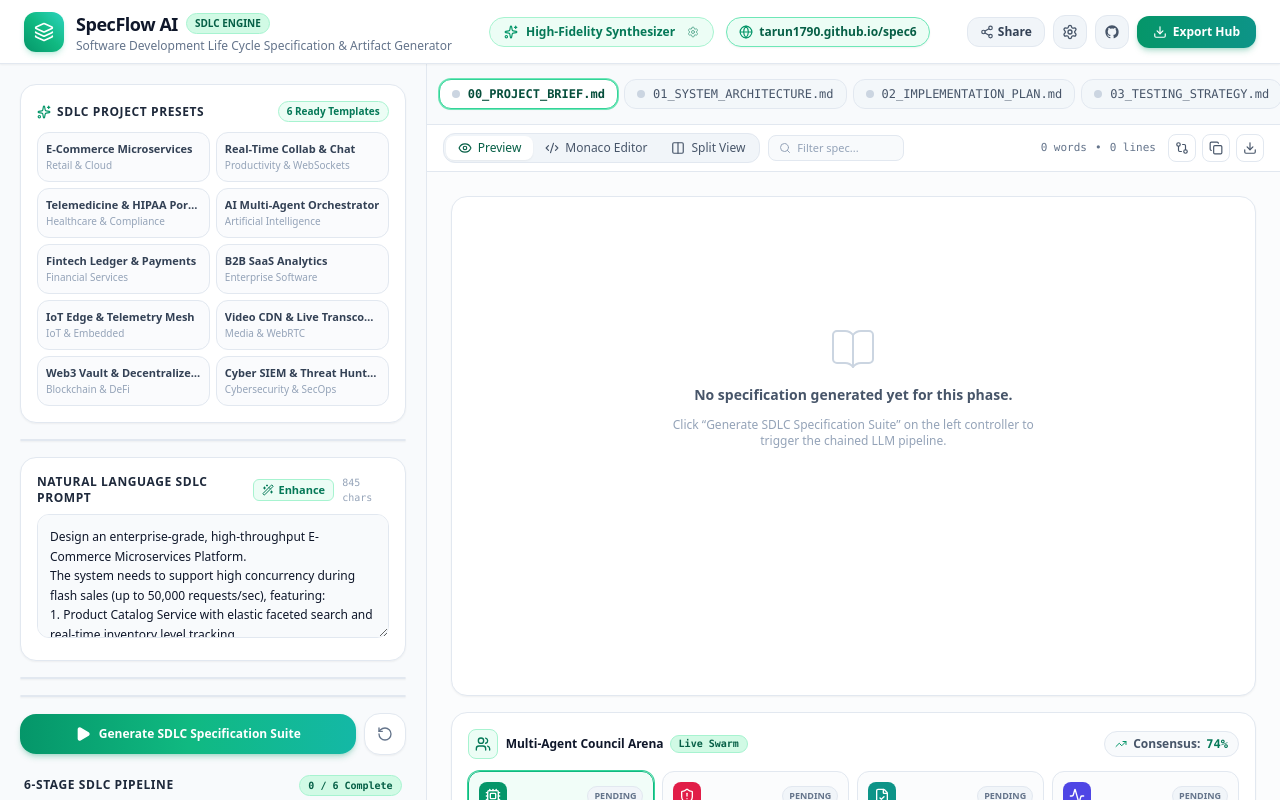
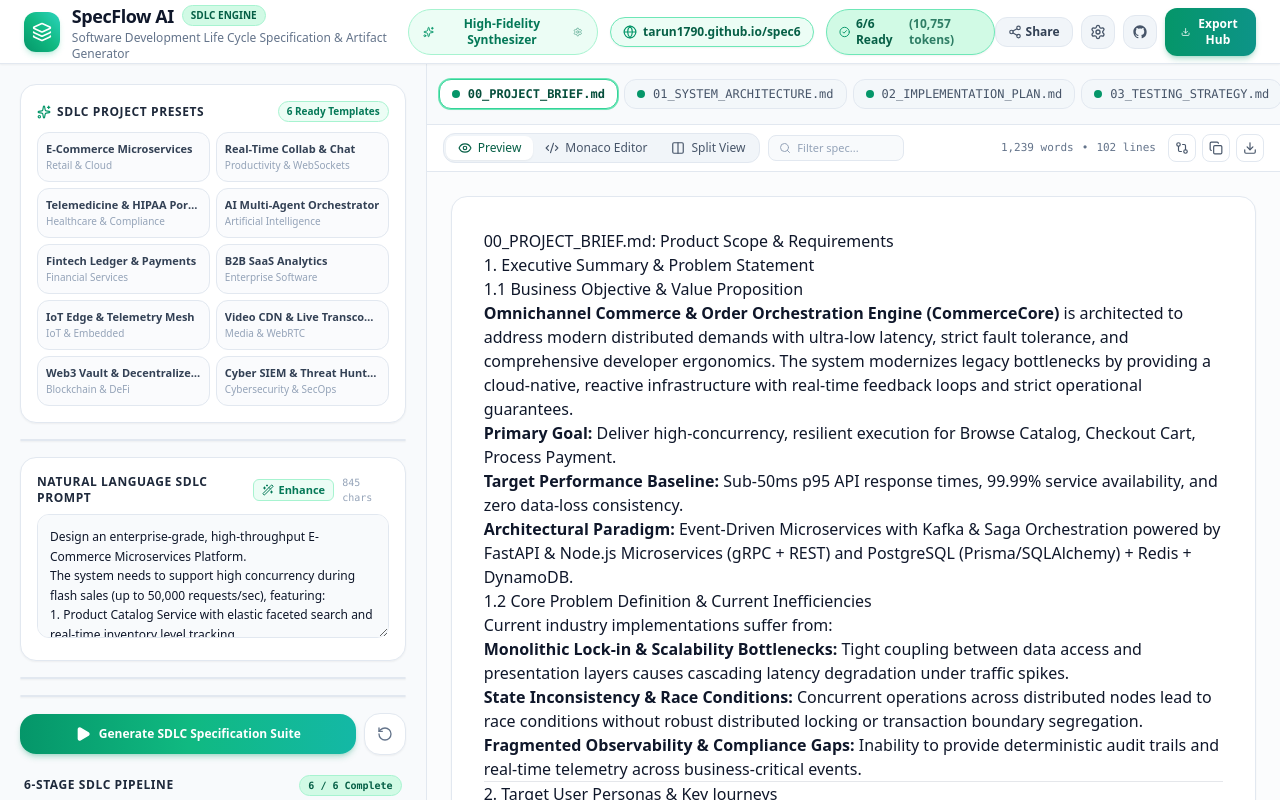
Before and after one commit to tarun1790/spec6, a Next.js app: page / in a window 1280 px wide. Built offline with nearby package versions, Linux system fonts and the light colour scheme.

Commit message:
fix: pre-populate dashboard with complete SDLC specifications on initial load and verify production logs

```diff
--- a/src/app/page.tsx
+++ b/src/app/page.tsx
@@ -10,8 +10,9 @@
 import { STAGES, StageState, TechStackPreferences, LLMConfig, SSEEvent } from "@/lib/types";
 import { TEMPLATES } from "@/lib/templates";
 import { exportSpecificationZip } from "@/lib/zip-exporter";
+import { generateMockStageContent } from "@/lib/mock-generator";
 
-const initialTechStack: TechStackPreferences = {
+const initialTechStack: TechStackPreferences = TEMPLATES[0].defaultTechStack || {
   frontend: "Next.js 14 (App Router) + Tailwind CSS",
   backend: "FastAPI / Node.js Microservices",
   database: "PostgreSQL 16 + Redis Cluster",
@@ -21,14 +22,19 @@
   caching: "Redis Cluster with Cache-Aside"
 };
 
-const initialStages: StageState[] = STAGES.map((s) => ({
-  index: s.index,
-  fileName: s.fileName,
-  status: "idle",
-  content: "",
-  tokensGenerated: 0,
-  durationMs: 0
-}));
+const defaultPrompt = TEMPLATES[0].prompt;
+
+const initialStages: StageState[] = STAGES.map((s) => {
+  const content = generateMockStageContent(s.index, defaultPrompt, initialTechStack, {});
+  return {
+    index: s.index,
+    fileName: s.fileName,
+    status: "completed",
+    content,
+    tokensGenerated: Math.round(content.length / 4),
+    durationMs: 1100
+  };
+});
 
 export default function DashboardPage() {
   const [prompt, setPrompt] = useState<string>(TEMPLATES[0].prompt);
@@ -37,7 +43,9 @@
   const [activeStageIndex, setActiveStageIndex] = useState<number>(0);
   const [selectedStageIndex, setSelectedStageIndex] = useState<number>(0);
   const [isGenerating, setIsGenerating] = useState<boolean>(false);
-  const [totalTokens, setTotalTokens] = useState<number>(0);
+  const [totalTokens, setTotalTokens] = useState<number>(() =>
+    initialStages.reduce((sum, s) => sum + s.tokensGenerated, 0)
+  );
 
   // Settings & Modals
   const [llmConfig, setLlmConfig] = useState<LLMConfig>({
```
